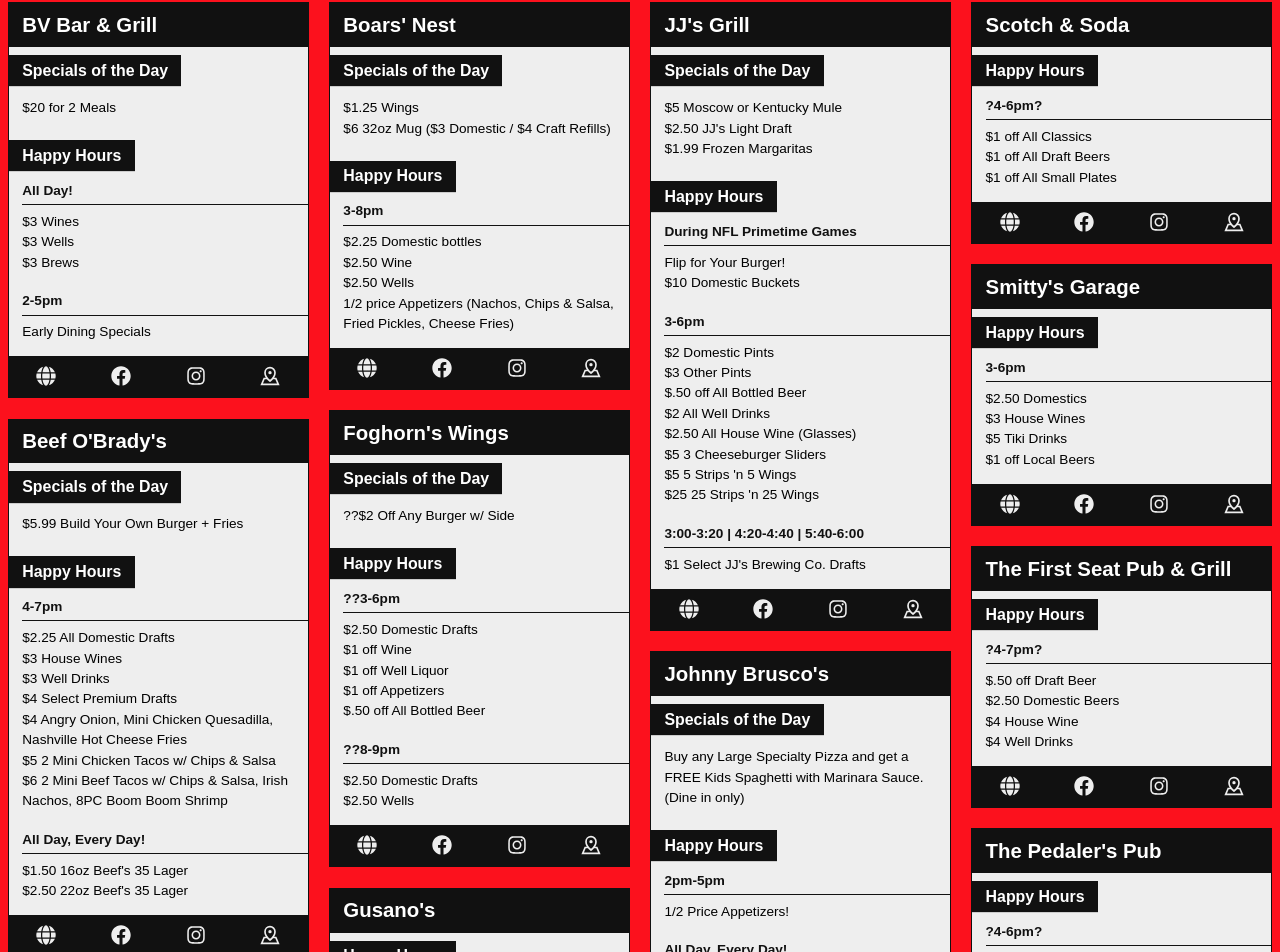
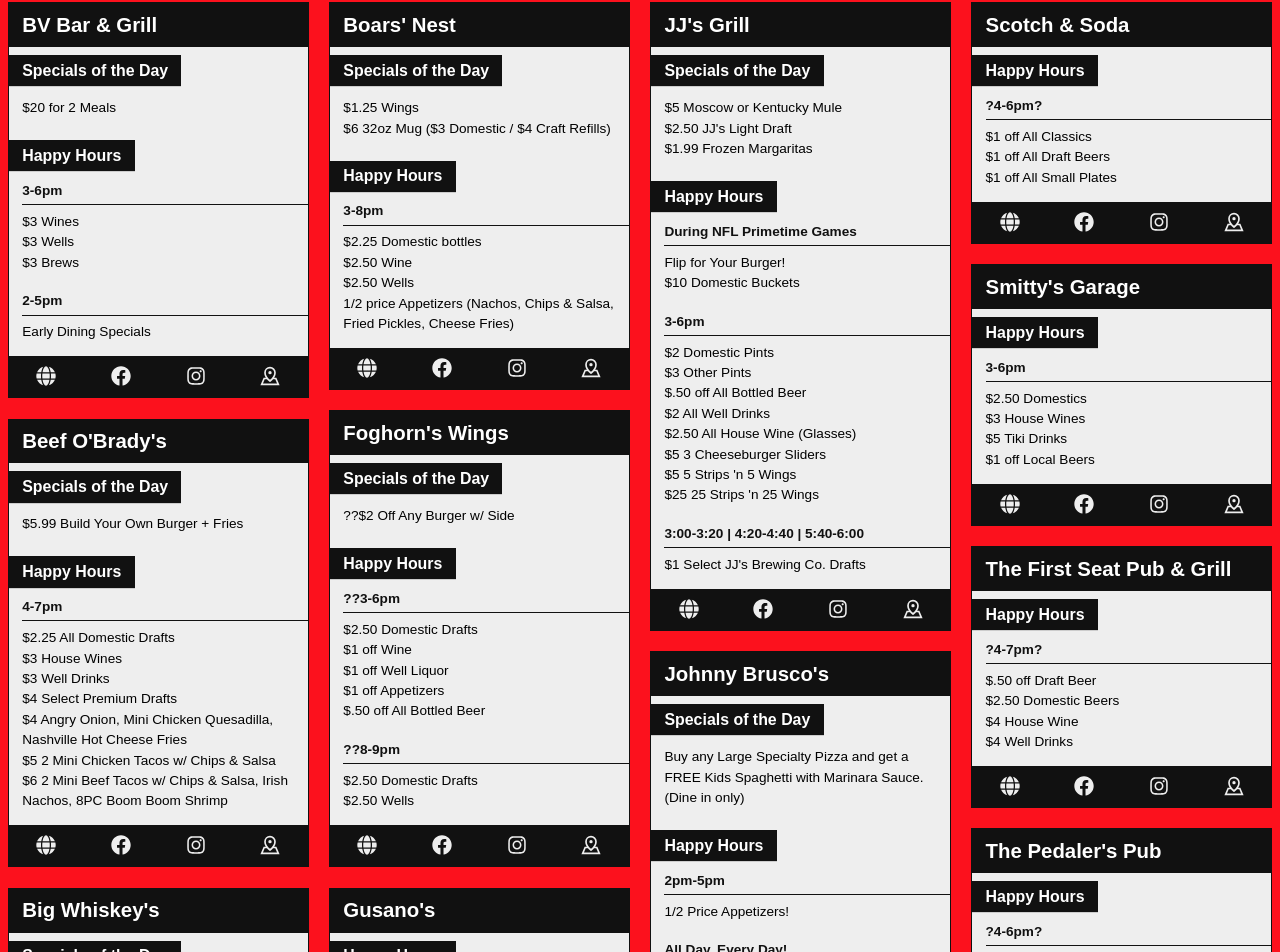
Before and after one commit to ryan258/react-happy-hour, a React (Create React App) app: page / in a window 1280 px wide. Shown: the part 122-1074 px from the top of the page. Built offline with nearby package versions, Linux system fonts and the light colour scheme.

Commit message:
Update specials.

```diff
--- a/src/data-nwa.js
+++ b/src/data-nwa.js
@@ -348,7 +348,6 @@
         time: "3:00-3:20 | 4:20-4:40 | 5:40-6:00",
         specials: ["$1 Select JJ's Brewing Co. Drafts"],
         dow: [
-          "sunday",
           "monday",
           "tuesday",
           "wednesday",
@@ -996,19 +995,6 @@
         ],
         dow: ["monday", "tuesday", "wednesday", "thursday", "friday"],
       },
-      {
-        time: "All Day, Every Day!",
-        specials: ["$1.50 16oz Beef's 35 Lager", "$2.50 22oz Beef's 35 Lager"],
-        dow: [
-          "saturday",
-          "sunday",
-          "monday",
-          "tuesday",
-          "wednesday",
-          "thursday",
-          "friday",
-        ],
-      },
     ],
   },
   {
@@ -1360,7 +1346,7 @@
     },
     happyHours: [
       {
-        time: "All Day!",
+        time: "3-6pm",
         specials: ["$3 Wines", "$3 Wells", "$3 Brews"],
         dow: [
           "saturday",
```
